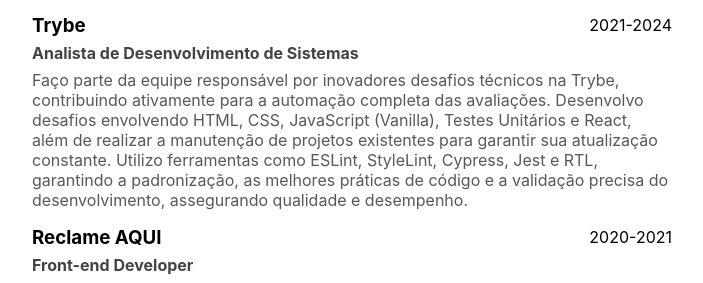
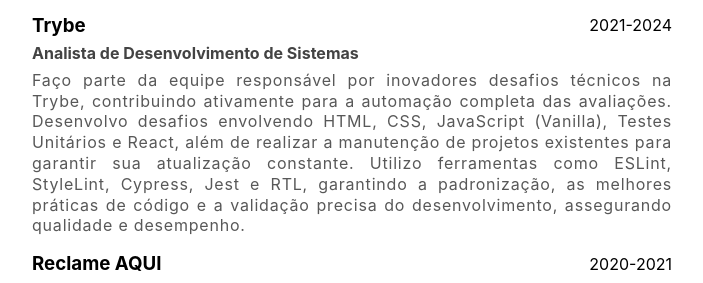
Before and after one commit to cpwaldow/cv, a React (Vite) app: page / in a window 1280 px wide. Shown: the part 621-904 px from the top of the page, without its empty margins (288-991 px from the left). Built offline with nearby package versions, Linux system fonts and the light colour scheme; the HTML template or start-up script is replaced by a standard one.

Commit message:
ajustando texto da experiência profissional

```diff
--- a/src/components/XpInfo/xp-info.css
+++ b/src/components/XpInfo/xp-info.css
@@ -18,4 +18,7 @@
 
 .xp-info__job-description {
   color: #585858;
+  text-align: justify;
+  line-height: 1.3rem;
+  letter-spacing: 0.05rem;
 }
```
